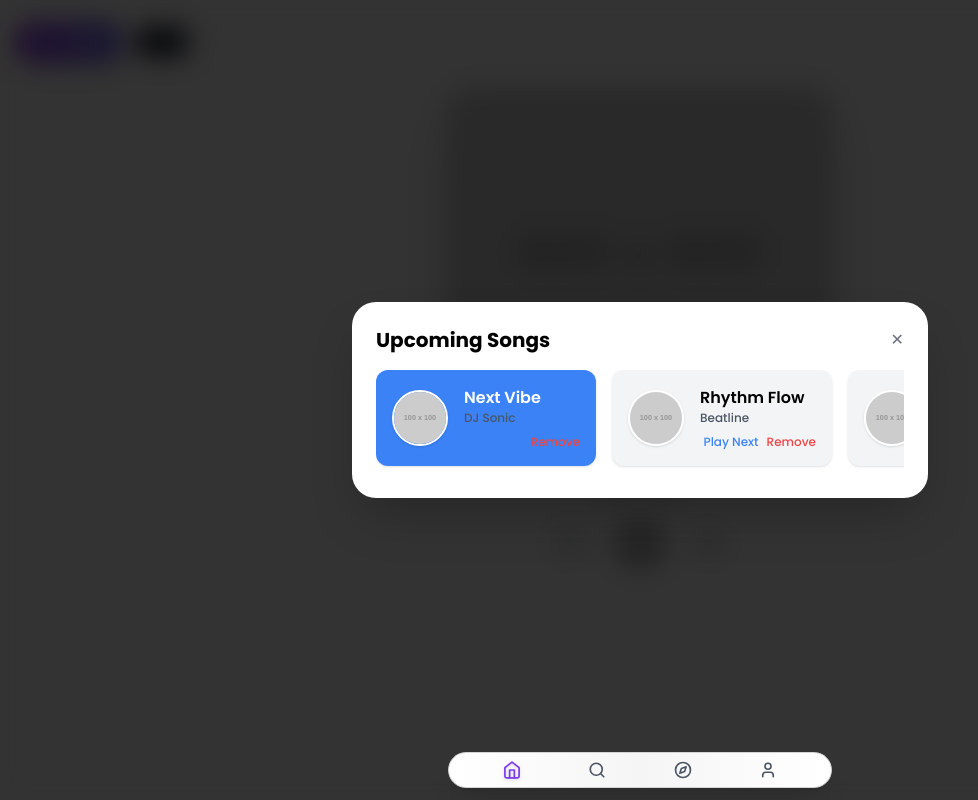
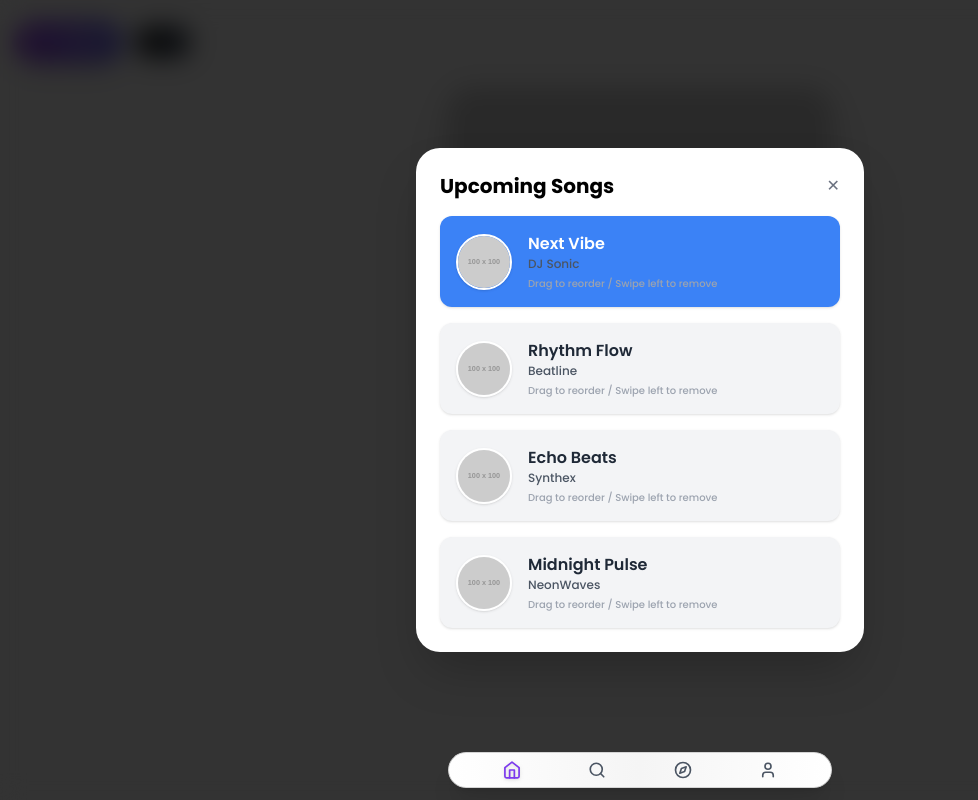
Before and after one commit to Arsenic-23/Vibie-front, a React (Vite) app: page /home in a window 1280 px wide. Both pictures are taken after a click on the button "Queue". Shown: the whole page, without its empty margins (0-978 px from the left). Built offline with nearby package versions, Linux system fonts and the light colour scheme.

Commit message:
Update SongQueue.jsx

```diff
--- a/src/components/SongQueue.jsx
+++ b/src/components/SongQueue.jsx
@@ -1,47 +1,69 @@
 import React, { useState } from 'react';
+import {
+  DndContext,
+  closestCenter,
+  useSensor,
+  useSensors,
+  PointerSensor,
+  KeyboardSensor,
+} from '@dnd-kit/core';
+import {
+  arrayMove,
+  SortableContext,
+  verticalListSortingStrategy,
+  useSortable,
+  sortableKeyboardCoordinates,
+} from '@dnd-kit/sortable';
+import { CSS } from '@dnd-kit/utilities';
+import { motion, AnimatePresence } from 'framer-motion';
 
 export default function SongQueue({ onClose }) {
   const [queue, setQueue] = useState([
     {
+      id: '1',
       title: 'Next Vibe',
       artist: 'DJ Sonic',
       thumbnail: 'https://via.placeholder.com/100x100.png?text=Vibe',
     },
     {
+      id: '2',
       title: 'Rhythm Flow',
       artist: 'Beatline',
       thumbnail: 'https://via.placeholder.com/100x100.png?text=Flow',
     },
     {
+      id: '3',
       title: 'Echo Beats',
       artist: 'Synthex',
       thumbnail: 'https://via.placeholder.com/100x100.png?text=Echo',
     },
     {
+      id: '4',
       title: 'Midnight Pulse',
       artist: 'NeonWaves',
       thumbnail: 'https://via.placeholder.com/100x100.png?text=Pulse',
-    },
-    {
-      title: 'Synth Escape',
-      artist: 'SkyDrive',
-      thumbnail: 'https://via.placeholder.com/100x100.png?text=Escape',
     },
   ]);
 
   const [currentIndex, setCurrentIndex] = useState(0);
 
-  const handlePlayNext = (index) => {
-    if (index === currentIndex) return;
-    const updatedQueue = [...queue];
-    const [selectedSong] = updatedQueue.splice(index, 1);
-    updatedQueue.splice(currentIndex + 1, 0, selectedSong);
-    setQueue(updatedQueue);
+  const sensors = useSensors(
+    useSensor(PointerSensor),
+    useSensor(KeyboardSensor, {
+      coordinateGetter: sortableKeyboardCoordinates,
+    })
+  );
+
+  const handleDragEnd = ({ active, over }) => {
+    if (active.id !== over?.id) {
+      const oldIndex = queue.findIndex((s) => s.id === active.id);
+      const newIndex = queue.findIndex((s) => s.id === over.id);
+      setQueue((q) => arrayMove(q, oldIndex, newIndex));
+    }
   };
 
-  const handleRemove = (index) => {
-    const updatedQueue = queue.filter((_, i) => i !== index);
-    setQueue(updatedQueue);
+  const handleRemove = (id) => {
+    setQueue((prev) => prev.filter((s) => s.id !== id));
   };
 
   return (
@@ -53,7 +75,7 @@ export default function SongQueue({ onClose }) {
       />
 
       {/* Queue Modal */}
-      <div className="relative w-full max-w-xl bg-white dark:bg-gray-900 rounded-t-3xl md:rounded-3xl p-6 shadow-2xl z-60 animate-slide-up max-h-[90vh] overflow-y-auto">
+      <div className="relative w-full max-w-md bg-white dark:bg-gray-900 rounded-t-3xl md:rounded-3xl p-6 shadow-2xl z-60 animate-slide-up max-h-[90vh] overflow-y-auto">
         <div className="flex justify-between items-center mb-4">
           <h3 className="text-xl font-bold">Upcoming Songs</h3>
           <button
@@ -65,18 +87,68 @@ export default function SongQueue({ onClose }) {
           </button>
         </div>
 
-        <div className="overflow-x-auto">
-          <ul className="flex space-x-4 pb-2">
+        <DndContext
+          sensors={sensors}
+          collisionDetection={closestCenter}
+          onDragEnd={handleDragEnd}
+        >
+          <SortableContext items={queue.map((s) => s.id)} strategy={verticalListSortingStrategy}>
+            <ul className="space-y-4">
+              <AnimatePresence>
                 {queue.map((song, index) => (
-              <li
-                key={index}
-                className={`min-w-[220px] p-4 rounded-xl shadow transition duration-300 flex-shrink-0 ${
-                  index === currentIndex
+                  <SortableSongItem
+                    key={song.id}
+                    id={song.id}
+                    song={song}
+                    isCurrent={index === currentIndex}
+                    onRemove={() => handleRemove(song.id)}
+                  />
+                ))}
+              </AnimatePresence>
+            </ul>
+          </SortableContext>
+        </DndContext>
+      </div>
+    </div>
+  );
+}
+
+function SortableSongItem({ id, song, isCurrent, onRemove }) {
+  const {
+    attributes,
+    listeners,
+    setNodeRef,
+    transform,
+    transition,
+  } = useSortable({ id });
+
+  const style = {
+    transform: CSS.Transform.toString(transform),
+    transition,
+  };
+
+  return (
+    <motion.li
+      ref={setNodeRef}
+      layout
+      {...attributes}
+      {...listeners}
+      style={style}
+      className={`p-4 rounded-xl shadow flex items-center space-x-4 transition duration-300 cursor-grab active:cursor-grabbing ${
+        isCurrent
           ? 'bg-blue-500 text-white'
-                    : 'bg-gray-100 dark:bg-gray-800'
+          : 'bg-gray-100 dark:bg-gray-800 text-gray-800 dark:text-white'
       }`}
+      initial={{ opacity: 0, x: 50 }}
+      animate={{ opacity: 1, x: 0 }}
+      exit={{ opacity: 0, x: -150 }}
+      drag="x"
+      dragConstraints={{ left: 0, right: 0 }}
+      dragElastic={0.5}
+      onDragEnd={(event, info) => {
+        if (info.offset.x < -100) onRemove();
+      }}
     >
-                <div className="flex items-center space-x-4">
       <img
         src={song.thumbnail}
         alt={song.title}
@@ -87,29 +159,8 @@ export default function SongQueue({ onClose }) {
         <p className="text-xs text-gray-600 dark:text-gray-300 truncate">
           {song.artist}
         </p>
-                    <div className="flex justify-end space-x-2 mt-2 text-xs">
-                      {index !== currentIndex && (
-                        <button
-                          onClick={() => handlePlayNext(index)}
-                          className="text-blue-500 hover:underline"
-                        >
-                          Play Next
-                        </button>
-                      )}
-                      <button
-                        onClick={() => handleRemove(index)}
-                        className="text-red-500 hover:underline"
-                      >
-                        Remove
-                      </button>
+        <p className="text-[10px] text-gray-400 mt-1">Drag to reorder / Swipe left to remove</p>
       </div>
-                  </div>
-                </div>
-              </li>
-            ))}
-          </ul>
-        </div>
-      </div>
-    </div>
+    </motion.li>
   );
 }
```
Lines whose indentation alone changed are shown as unchanged.
